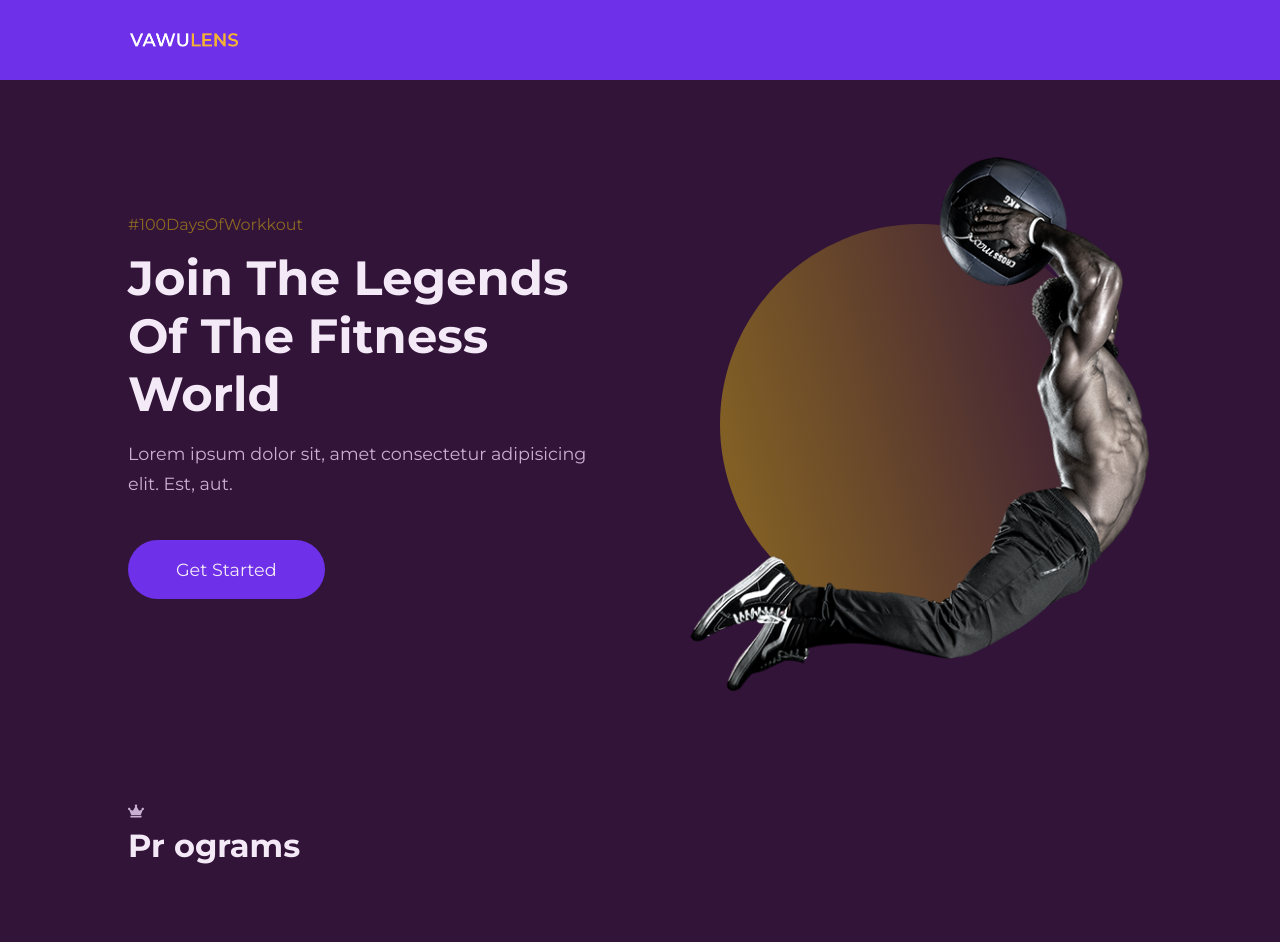
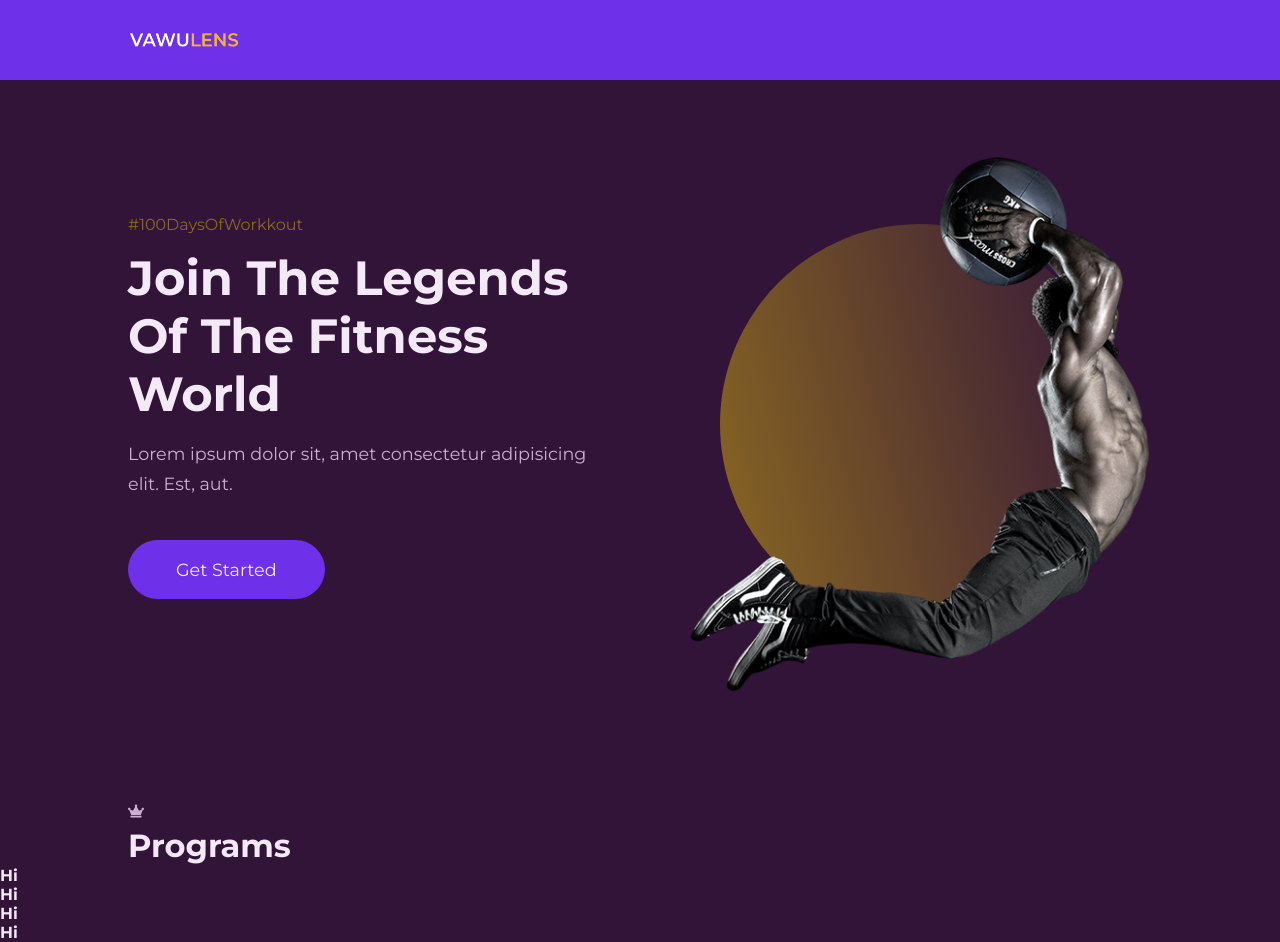
Before and after one commit to DamilolaF/website, a React (Create React App) app in the folder my-app/: page / in a window 1280 px wide. Before the commit the page ends 866 px from the top, so only its background shows below. Built offline with nearby package versions, Linux system fonts and the light colour scheme; some icons are missing.

Commit message:
committed

```diff
--- a/my-app/src/components/Programs.jsx
+++ b/my-app/src/components/Programs.jsx
@@ -1,14 +1,20 @@
 import {FaCrown} from 'react-icons/fa'
 import SectionHead from './SectionHead'
+import {programs} from '../data'
 
 const Programs = () => {
   return (
     <section className='programs'>
-        <div className="container program_container">
-                <SectionHead icon={<FaCrown/>} title='Pr ograms'/>
-
+        <div className="container programs_container">
+                <SectionHead icon={<FaCrown/>} title='Programs'/>
         </div>
-
+       <div className="programs_wrapper">
+          {
+            programs.map(({id, icon, title, info, path}) => {
+              return <h4>Hi</h4>
+            })
+          }
+       </div>
     </section>
   )
 }
--- a/my-app/src/pages/home/home.css
+++ b/my-app/src/pages/home/home.css
@@ -44,6 +44,6 @@
 .mainheader_image{
     position: relative;
 }
-.main_header:hover .mainheader_circle {
+.mainheader_right:hover .mainheader_circle {
     filter: blur(15px);
 }
```
